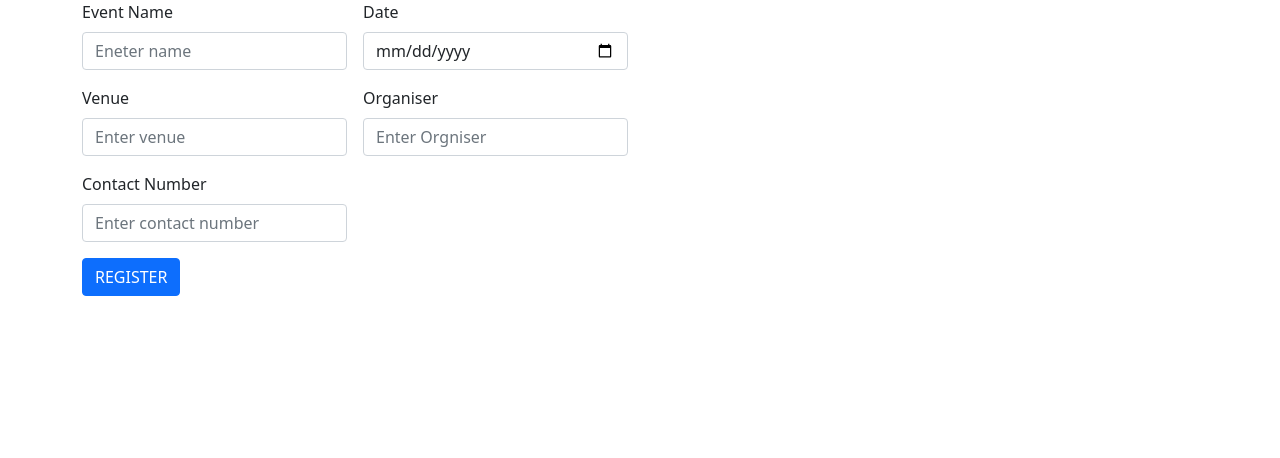
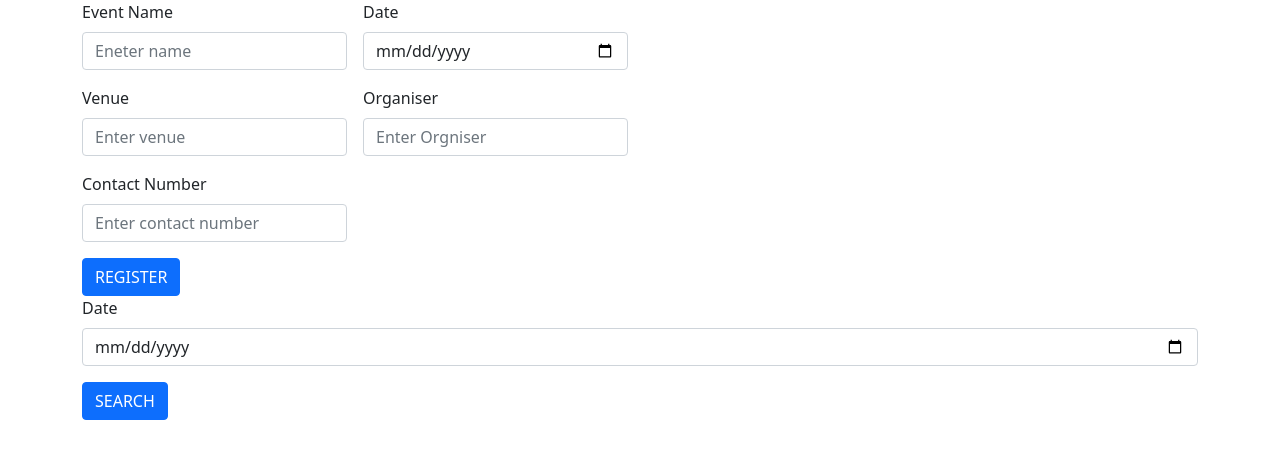
Before and after one commit to sruthybabu/EventManagement-ReactApp, a React (Create React App) app: page / in a window 1280 px wide. Shown: the top 458 px of the page. Built offline with nearby package versions, Linux system fonts and the light colour scheme.

Commit message:
Search event completed

```diff
--- a/src/App.js
+++ b/src/App.js
@@ -3,13 +3,14 @@
 import 'bootstrap/dist/css/bootstrap.min.css';
 import 'bootstrap/dist/js/bootstrap.bundle.min.js';
 import Addevents from './components/Addevents';
+import Searchevent from './components/Searchevent';
 
 function App() {
   return (
     <div>
 <Addevents/>
 
-
+<Searchevent/>
 
 
     </div>
--- /dev/null
+++ b/src/components/Searchevent.js
@@ -0,0 +1,31 @@
+import React, { useState } from 'react'
+
+const Searchevent = () => {
+    var [date,setDate]=useState("")
+    const subData=()=>{
+        const data={"date":date}
+        console.log(data)
+    }
+  return (
+    <div>
+<div className="container">
+    <div className="row">
+        <div className="col col-12 col-sm-12 col-md-12 col-lg-12 col-xl-12 col-xxl-12">
+            <div className="row g-3">
+                <div className="col col-12 col-sm-12 col-md-12 col-lg-12 col-xl-12 col-xxl-12">
+                    <label for="" className="form-label">Date</label>
+                    <input onChange={(e)=>{setDate(e.target.value)}} placeholder="Enter date" type="date" name="" id="" className="form-control"/>
+                </div>
+                <div className="col col-12 col-sm-12 col-md-12 col-lg-12 col-xl-12 col-xxl-12">
+                    <button onClick={subData} className="btn btn-primary">SEARCH</button>
+                </div>
+            </div>
+        </div>
+    </div>
+</div>
+
+    </div>
+  )
+}
+
+export default Searchevent
```
